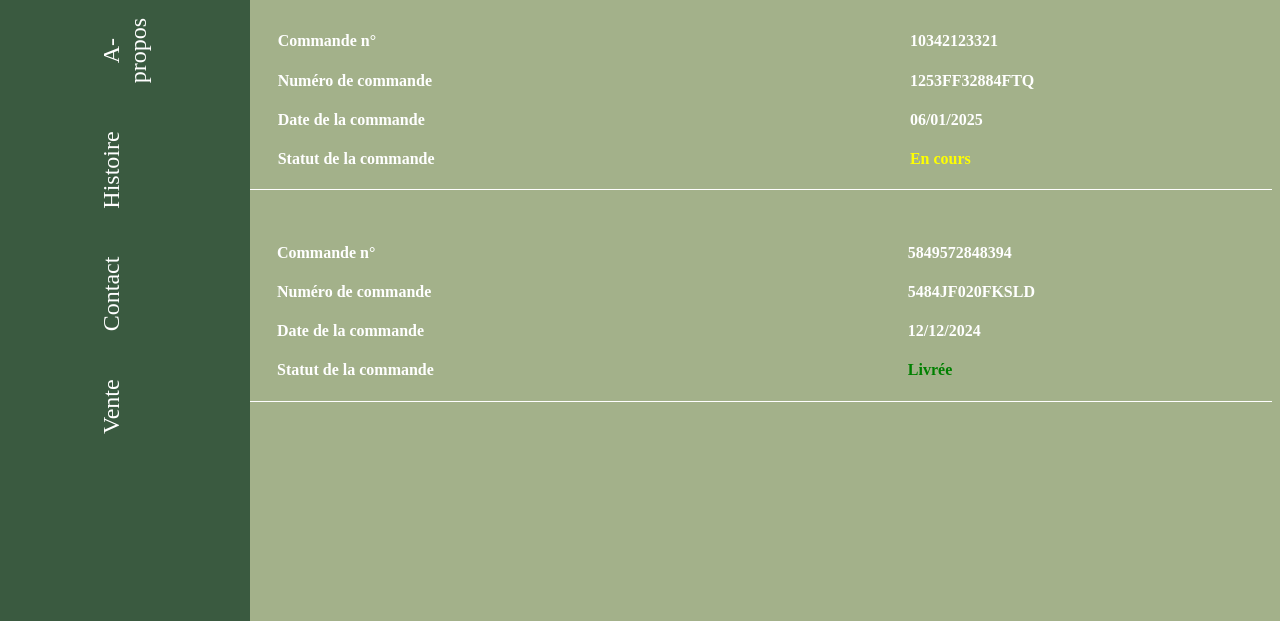
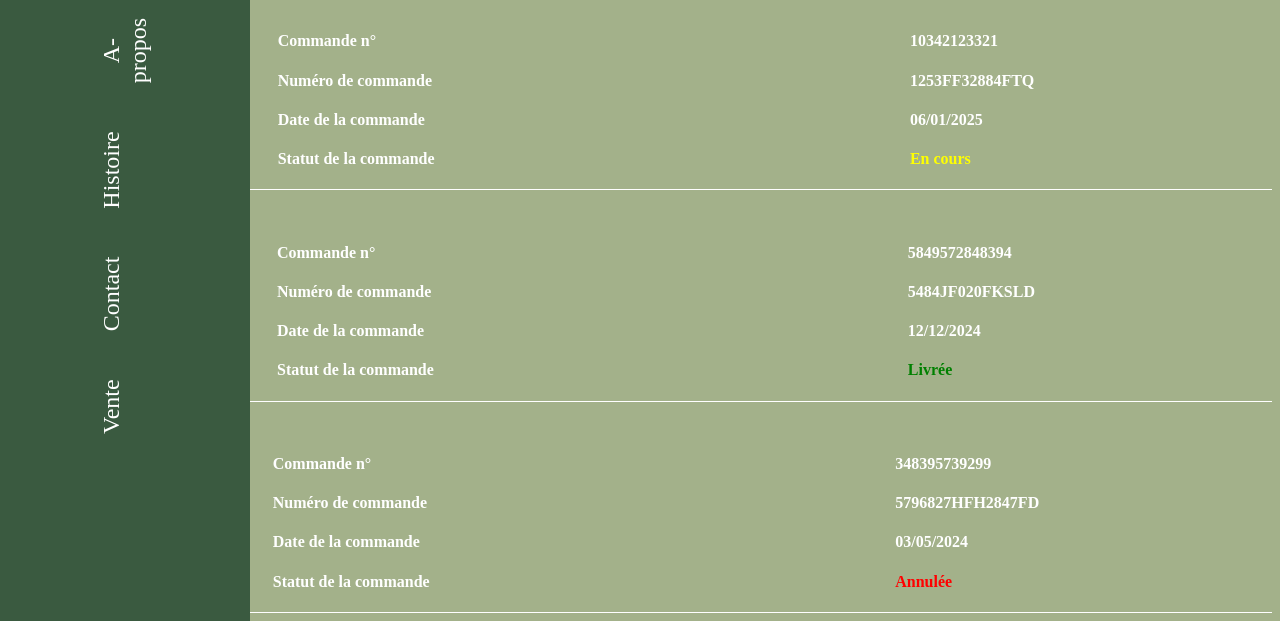
Before and after one commit to antonin-tacchi/MatchaTea, a plain HTML site: page commande.html in a window 1280 px wide. Shown: the part 218-839 px from the top of the page. Before the commit the page ends 800 px from the top, so only its background shows below. Drawn offline with Linux system fonts and the light colour scheme; a web font is replaced by a local one.

Commit message:
ajout d'une commande dans la page commande

```diff
--- a/commande.html
+++ b/commande.html
@@ -79,6 +79,22 @@
         </div>
 
     </div>
+    <div class="all-info">
+        <div class="info">
+            <h4>Commande n°</h4>
+            <h4>Numéro de commande</h4>
+            <h4>Date de la commande</h4>
+            <h4>Statut de la commande</h4>
+        </div>
+
+        <div class="info2">
+            <h4>348395739299</h4>
+            <h4>5796827HFH2847FD</h4>
+            <h4>03/05/2024</h4>
+            <h4 class="annuler">Annulée</h4>
+        </div>
+
+    </div>
 </body>
 
 </html>
--- a/matcha1.css
+++ b/matcha1.css
@@ -296,3 +296,6 @@ footer{
 .Livre{
   color: green;
 }
+.annuler{
+  color: red;
+}
```
